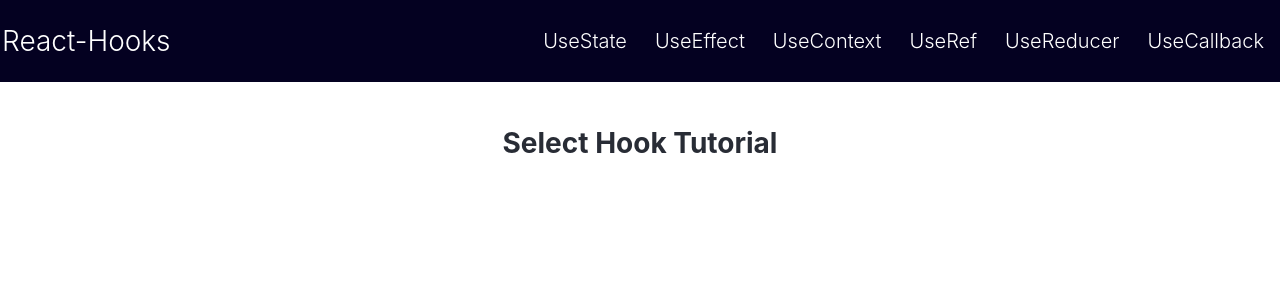
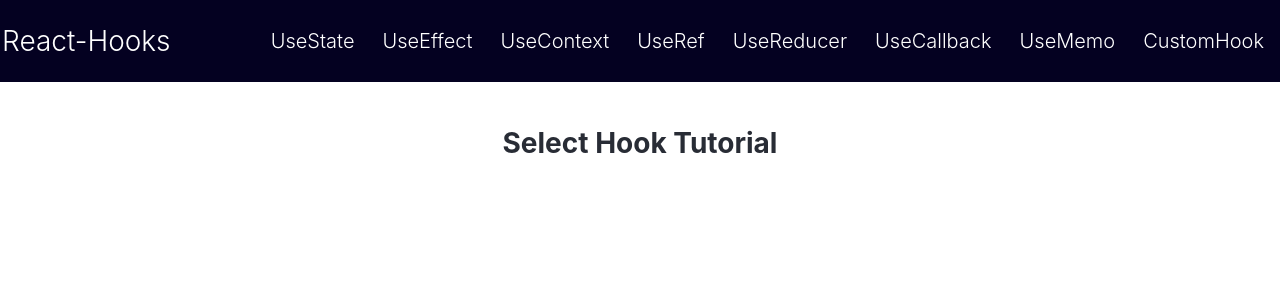
Before and after one commit to DevIdol/react-hooks, a React (Create React App) app: page / in a window 1280 px wide. Shown: the top 300 px of the page. Built offline with nearby package versions, Linux system fonts and the light colour scheme.

Commit message:
add NavItem

```diff
--- a/src/Components/NavItems.js
+++ b/src/Components/NavItems.js
@@ -5,6 +5,8 @@ const navItems = [
   { id: 4, name: "UseRef" },
   { id: 5, name: "UseReducer" },
   { id: 6, name: "UseCallback" },
+  { id: 7, name: "UseMemo" },
+  { id: 8, name: "CustomHook" },
 ];
 
 export const getNavItems = () => {
```
